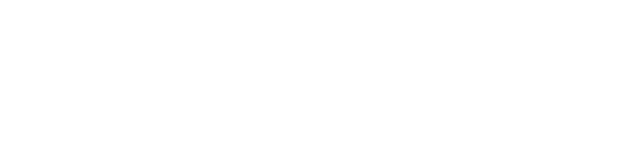
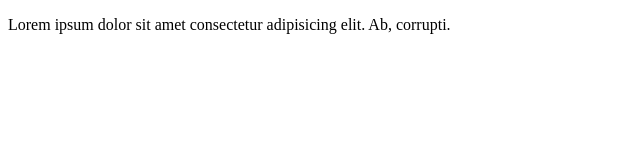
Before and after one commit to lad23/test-repositorio, a plain HTML site: page index.html in a window 1280 px wide. Shown: the whole page, without its empty margins (0-640 px from the left). Drawn offline with Linux system fonts and the light colour scheme.

Commit message:
agregado div contenedor

```diff
--- a/index.html
+++ b/index.html
@@ -8,5 +8,12 @@
 </head>
 <body>
 
+    <!--CONTENEDOR 1-->
+
+    <div class="CONTAINER">
+        <div class="row">
+            <p>Lorem ipsum dolor sit amet consectetur adipisicing elit. Ab, corrupti.</p>
+        </div>
+    </div>
 </body>
 </html>
```
